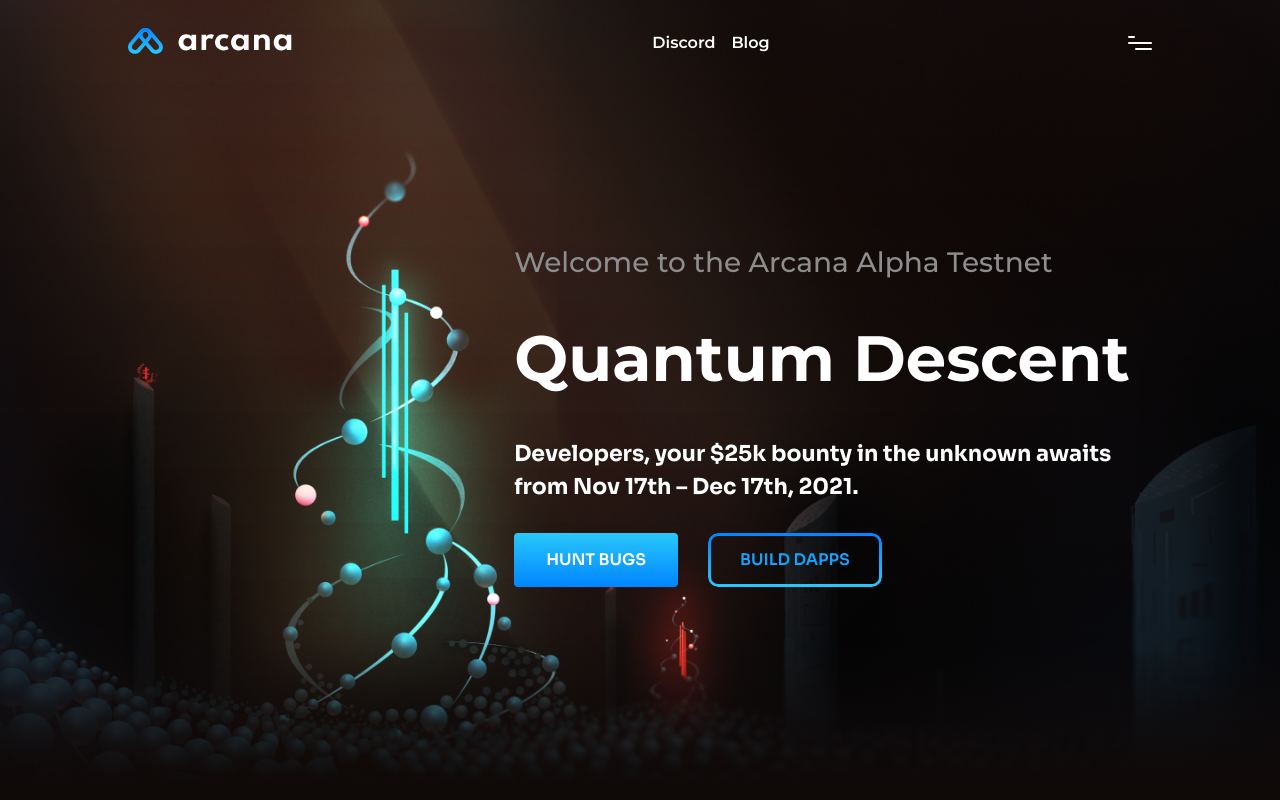
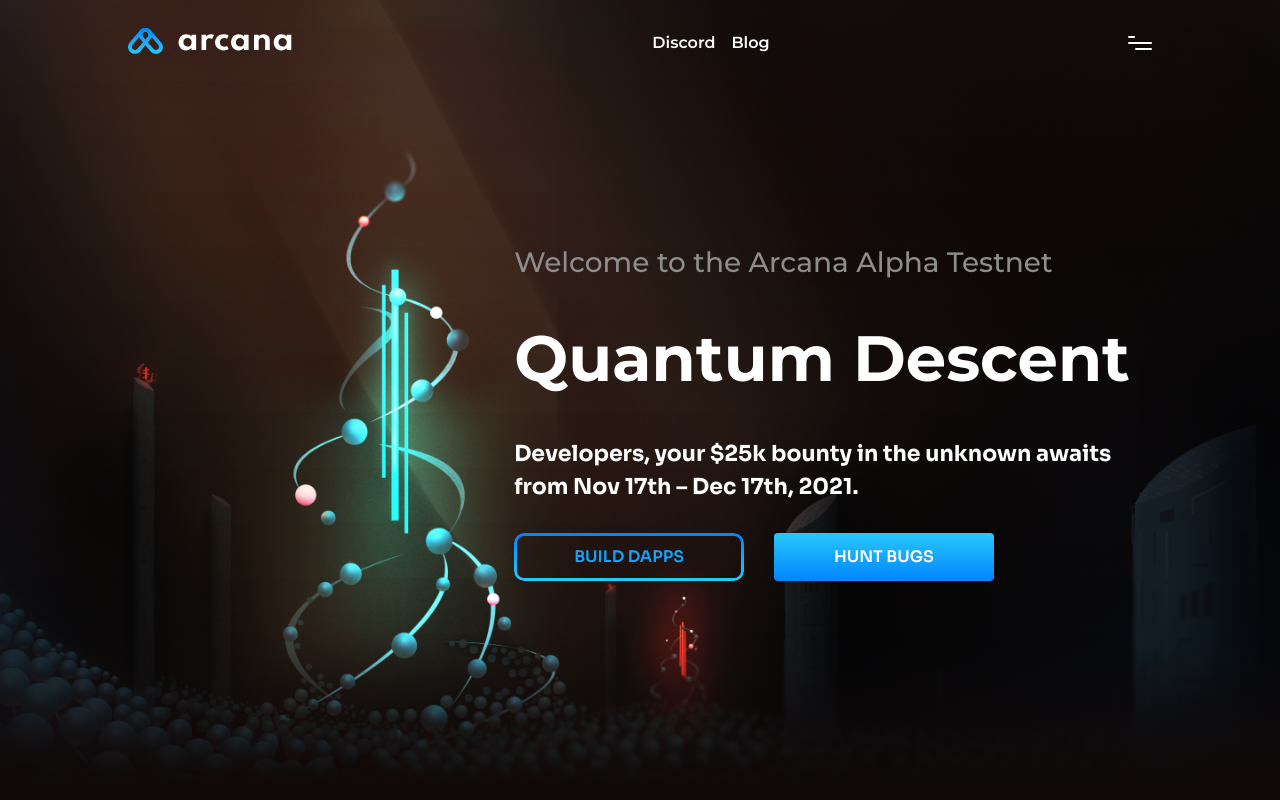
Before and after one commit to arcana-network/testnet-site, a Nuxt app: page / in a window 1280 px wide. Shown: the top 800 px of the page. Built offline with nearby package versions, Linux system fonts and the light colour scheme.

Commit message:
Show ctas; scroll to section on click

```diff
--- a/components/BugBountySection.vue
+++ b/components/BugBountySection.vue
@@ -1,5 +1,5 @@
 <template>
-  <section>
+  <section id="bug-bounty">
     <v-container>
       <v-stack
         align="start"
--- a/components/BuildSection.vue
+++ b/components/BuildSection.vue
@@ -1,5 +1,5 @@
 <template>
-  <section>
+  <section id="build-dapps">
     <v-container>
       <v-stack
         align="start"
--- a/components/HeroSection.vue
+++ b/components/HeroSection.vue
@@ -53,28 +53,29 @@
           </div>
         </v-stack>
         <v-stack
-          class="dn"
           align="start"
           justify="center"
           gap="1.875rem"
           sm-gap="0.9375rem"
         >
           <v-button
-            :action="goToForum"
-            type="button"
-            label="Hunt Bugs"
-            label-transform="uppercase"
-            label-size="1rem"
-            :label-weight="600"
-          />
-          <v-button
-            :action="goToDeveloperDashboard"
+            class="cta-button"
+            :action="() => scrollToSection('#build-dapps')"
             type="button"
             label="Build Dapps"
             label-transform="uppercase"
             label-size="1rem"
             :label-weight="600"
             variant="outline"
+          />
+          <v-button
+            class="cta-button"
+            :action="() => scrollToSection('#bug-bounty')"
+            type="button"
+            label="Hunt Bugs"
+            label-transform="uppercase"
+            label-size="1rem"
+            :label-weight="600"
           />
         </v-stack>
       </v-stack>
@@ -87,11 +88,12 @@
 export default {
   name: 'HeroSection',
   methods: {
-    goToDeveloperDashboard() {
-      window.open('https://developer.arcana.network', '_blank')
-    },
-    goToForum() {
-      window.open('https://forum.arcana.network', '_blank')
+    scrollToSection(selector) {
+      if (process.client) {
+        document.querySelector(selector).scrollIntoView({
+          behavior: 'smooth',
+        })
+      }
     },
   },
 }
@@ -162,7 +164,7 @@
   background: linear-gradient(0deg, #0f0908 30%, rgba(15, 9, 8, 0) 100%);
 }
 
-.dn {
-  display: none;
+.cta-button {
+  padding: 15px 60px;
 }
 </style>
```
